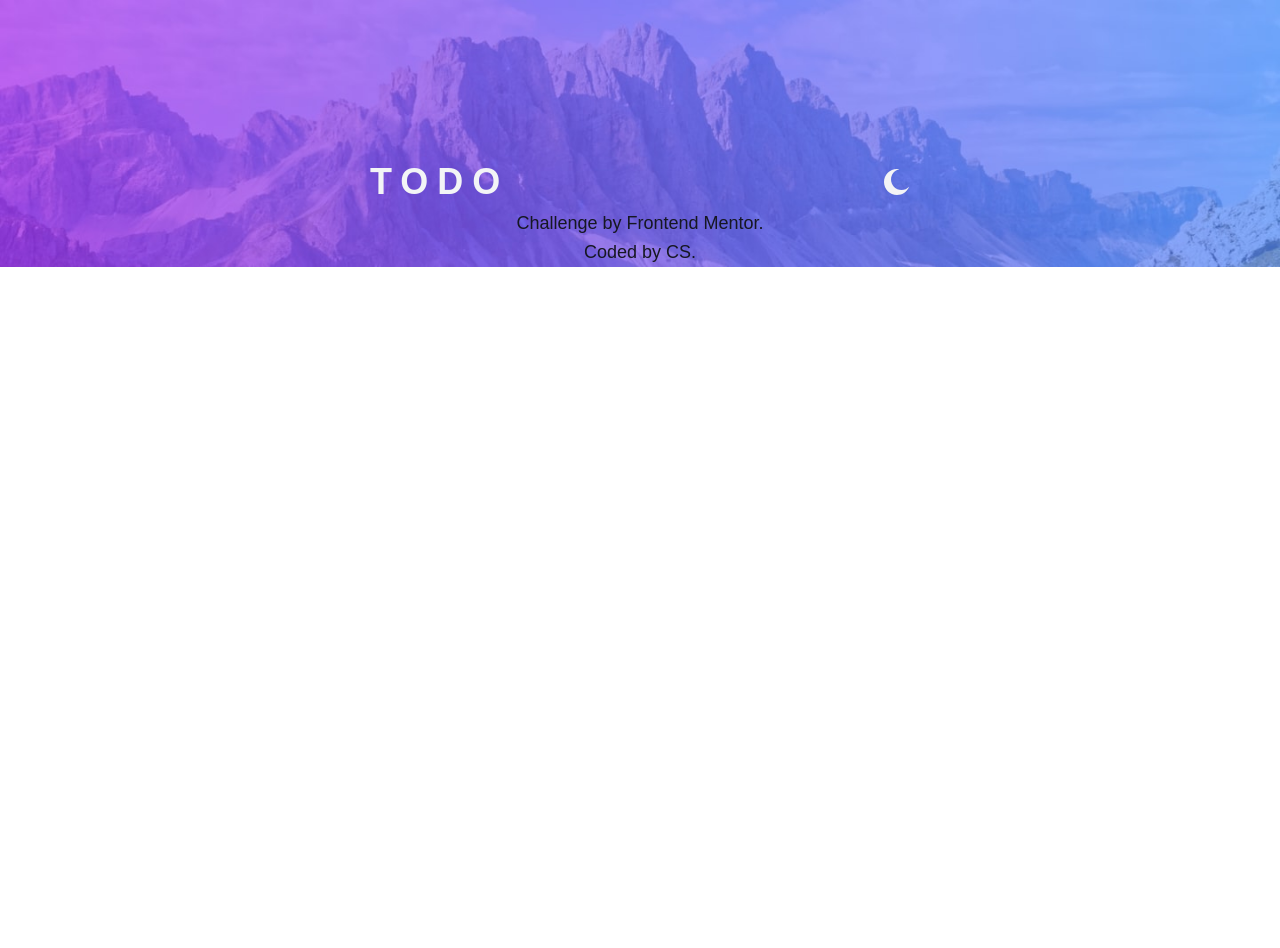
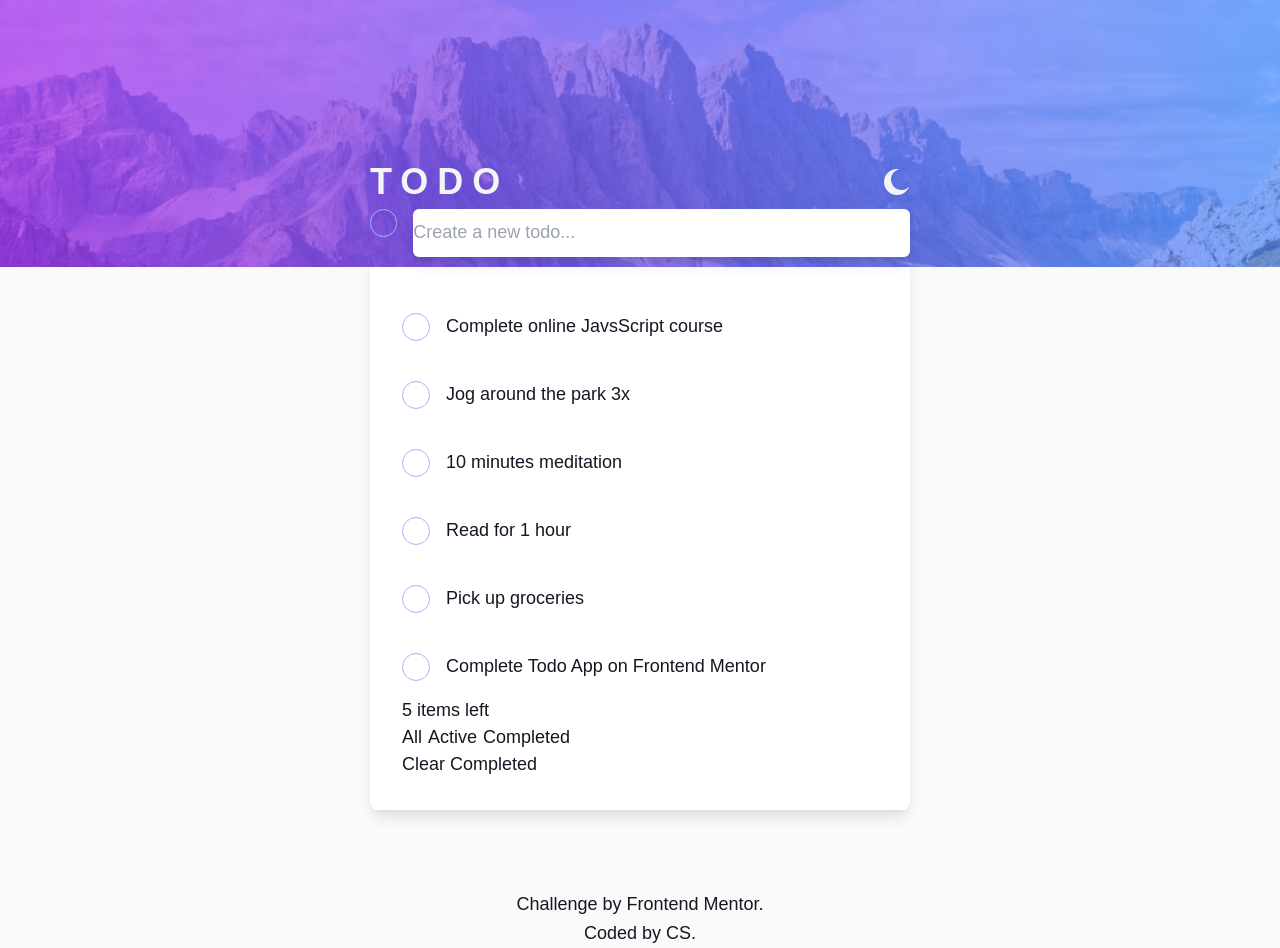
Before and after one commit to sccala/todo_redux, a React (Create React App) app: page / in a window 1280 px wide. Before the commit the page ends 800 px from the top, so only its background shows below. Built offline with nearby package versions, Linux system fonts and the light colour scheme.

Commit message:
check btn and submit added

```diff
--- a/src/App.js
+++ b/src/App.js
@@ -3,7 +3,7 @@ import { useEffect, useState } from 'react'
 import { DarkModeToggle } from './button/Toggle'
 import { Footer } from './components/Footer'
 import { Navbar } from './components/Navbar'
-import { TodoItem } from './components/TodoItem'
+import { TodoForm } from './components/TodoForm'
 import { TodoList } from './components/TodoList'
 import { ThemeProvider } from './hooks/providers/themeContext'
 
@@ -13,7 +13,7 @@ const data = [
   { id: 3, content: '10 minutes meditation', completed: false },
   { id: 4, content: 'Read for 1 hour', completed: false },
   { id: 5, content: 'Pick up groceries', completed: false },
-  { id: 6, content: 'Complete Todo App on Frontend Mentor', completed: false }
+  { id: 6, content: 'Complete Todo App on Frontend Mentor', completed: false },
 ]
 
 function App() {
@@ -41,17 +41,18 @@ function App() {
       <div className='h-full w-screen bg-primary  -mt-28'>
         <div className='dashboard mx-auto'>
           <div className='flex items-center  justify-between place-items-center'>
-            <h1 className=' text-gray-100 font-bold tracking-widest'>TODO</h1>
+            <h1 className='text-gray-100 font-bold tracking-widest'>TODO</h1>
             <DarkModeToggle />
           </div>
-          {/* <TodoList
+          <TodoForm todos={todos} setTodos={setTodos} />
+          <TodoList
             todos={todos}
             setTodos={setTodos}
             filteredTodos={filteredTodos}
             filterStatus={filterStatus}
             setFilterStatus={setFilterStatus}
-          /> */}
-          {/* <TodoItem /> */}
+          />
+
         </div>
         <Footer />
       </div>
--- /dev/null
+++ b/src/components/CheckIcon.js
@@ -0,0 +1,29 @@
+import { useState } from 'react'
+
+
+
+export const IncompletedIcon = ({ onClick }) => {
+  const [CheckCompletedIcon, setCheckCompletedIcon] = useState(false)
+  const onClickCompletedIcon = () => {
+    setCheckCompletedIcon(prevState => !prevState)
+  }
+  return (
+    <>
+      {CheckCompletedIcon ? (
+        <button
+          className='items-center py-2 px-2 mr-4  bg-check text-primary rounded-full w-7 h-7 sm:mt-0'
+          onClick={onClickCompletedIcon}
+        >
+          <svg xmlns='http://www.w3.org/2000/svg' width='11' height='11'>
+            <path fill='none' stroke='#FFF' strokeWidth='2' d='M1 4.304L3.696 7l6-6' />
+          </svg>
+        </button>
+      ) : (
+        <button
+          className='items-center py-2 px-2 mr-4 bg-transparent border border-indigo-300 hover:border-indigo-400 text-indigo-400 rounded-full sm:mt-0 w-7 h-7'
+          onClick={onClickCompletedIcon}
+        ></button>
+      )}
+    </>
+  )
+}
--- a/src/components/Footer.js
+++ b/src/components/Footer.js
@@ -1,6 +1,6 @@
 export const Footer = () => {
   return (
-    <footer className='text-center text-primary leading-relaxed self-end'>
+    <footer className='text-center text-primary leading-relaxed self-end mt-20'>
       <p>
         Challenge by <a href='https://www.frontendmentor.io?ref=challenge'>Frontend Mentor</a>.
       </p>
--- a/src/components/TodoFilter.js
+++ b/src/components/TodoFilter.js
@@ -4,7 +4,7 @@ export const TodoFilter = ({ filterStatus, setFilterStatus }) => {
   }
 
   return (
-    <div className='control-btn group'>
+    <div className='flex gap-1.5 text-primary'>
       <button
         className={filterStatus === 'all' ? 'btn active' : 'btn'}
         onClick={() => handleClick('all')}
--- a/src/components/TodoForm.js
+++ b/src/components/TodoForm.js
@@ -1,9 +1,12 @@
 import { useState } from 'react'
+import { IncompletedIcon } from './CheckIcon'
 
 const generateId = array => {
   const ids = array.map(item => item.id)
   return Math.max(...ids) + 1
 }
+
+const onClickComplete = () => {}
 
 export const TodoForm = ({ todos, setTodos }) => {
   const [todoInput, setTodoInput] = useState('')
@@ -24,17 +27,13 @@ export const TodoForm = ({ todos, setTodos }) => {
   }
 
   return (
-    <div className='form-control'>
-      <div className='checkbox-border-wrap'>
-        <span className='checkbox'></span>
-      </div>
-
-      <form onSubmit={handleSubmit}>
-        <label htmlFor='todoInput'>Add New Todo</label>
+    <div className='form-control flex justify-items-stretch bg-white dark:bg-secondary items-center w-full'>
+      <form className='flex' onSubmit={handleSubmit}>
+        <IncompletedIcon onClick={onClickComplete} />
         <input
           type='text'
           name='todo-input'
-          className='todo-input'
+          className='w-full h-12 shadow-lg rounded-md'
           id='todoInput'
           placeholder='Create a new todo...'
           value={todoInput}
--- a/src/components/TodoItem.js
+++ b/src/components/TodoItem.js
@@ -1,11 +1,10 @@
 // @ts-nocheck
 import { useState } from 'react'
-import { CheckIcon } from '../images/CheckIcon'
-
+import {  IncompletedIcon } from './CheckIcon'
 
 export const TodoItem = ({ todo, todos, setTodos }) => {
   const [mutableTodo, setMutableTodo] = useState(todo)
-  const classes = mutableTodo.completed ? 'completed' : ''
+  const classes = mutableTodo.completed === true ? 'completed' : ''
 
   const toggleCompleted = () => {
     setMutableTodo({ ...mutableTodo, completed: !mutableTodo.completed })
@@ -14,21 +13,20 @@ export const TodoItem = ({ todo, todos, setTodos }) => {
     )
     setTodos(updatedTodos)
   }
-  const checkIcon = mutableTodo.completed ? <CheckIcon onClick={toggleCompleted} /> : ''
+  const checkIcon =
+    mutableTodo.completed === true ? <IncompletedIcon onClick={toggleCompleted} /> : ''
 
   return (
     <>
-      <li className={classes}>
-        <label htmlFor={`todoCheckbox-${todo.id}`}>Completed Checkbox</label>
-        <input
-          type='checkbox'
-          name='completed-checkbox'
-          defaultChecked={mutableTodo.completed}
-          className='outline-none shadow border-none rounded my-8 py-2 px-3 text-primary bg-secondary w-full'
-        />
-        <div className='checkbox-border-wrap'>
-          <span className='checkbox'>{checkIcon}</span>
-          <p>{mutableTodo.content}</p>
+      <li className={`${classes} py-4`} >
+        <label className='hidden' htmlFor={`todoCheckbox-${todo.id}`}>
+          Completed Checkbox
+        </label>
+        <div className='flex '>
+          <div className='pt-2  flex'>
+            <IncompletedIcon className='mr-2' onClick={checkIcon} />
+            <p className=''>{mutableTodo.content}</p>
+          </div>
         </div>
       </li>
     </>
--- a/src/components/TodoList.js
+++ b/src/components/TodoList.js
@@ -20,11 +20,11 @@ export const TodoList = ({ todos, setTodos, filteredTodos, filterStatus, setFilt
 
   return (
     <>
-      <section className='todo-list-section'>
+      <section className='bg-white dark:bg-secondary text-primary p-8 shadow-lg rounded-lg'>
         {filteredTodos.length < 1 ? (
           <p className='info-text'>There's no {textPlacer}</p>
         ) : (
-          <ul className='todo-list'>
+          <ul className=''>
             {filteredTodos.map(todo => (
               <TodoItem todo={todo} key={todo.id} setTodos={setTodos} todos={todos} />
             ))}
@@ -46,12 +46,12 @@ export const TodoList = ({ todos, setTodos, filteredTodos, filterStatus, setFilt
         </div>
       </section>
 
-      {/* For Mobile */}
+      {/* For Mobile
       <section className='filter-control-for-mobile'>
         <div className='control-btn group'>
           <TodoFilter filterStatus={filterStatus} setFilterStatus={setFilterStatus} />
         </div>
-      </section>
+      </section> */}
     </>
   )
 }
--- a/src/images/CheckIcon.js
+++ /dev/null
@@ -1,12 +0,0 @@
-export const CheckIcon = ({ onClick }) => {
-  return (
-    <button
-      className='items-center py-2 px-2  bg-check text-primary rounded-full text-base sm:mt-0'
-      onClick={onClick}
-    >
-      <svg xmlns='http://www.w3.org/2000/svg' width='11' height='11'>
-        <path fill='none' stroke='#FFF' strokeWidth='2' d='M1 4.304L3.696 7l6-6' />
-      </svg>
-    </button>
-  )
-}
--- a/src/index.css
+++ b/src/index.css
@@ -44,3 +44,11 @@ body {
 h1{
   font-size: 36px;
 }
+
+.form-control form {
+  width: 100%;
+}
+.form-control form label,
+#submitNewTodo {
+  display: none;
+}
--- a/tailwind.config.js
+++ b/tailwind.config.js
@@ -12,6 +12,15 @@ module.exports = {
       wider: '.05em',
       widest: '.25em',
     },
+    borderWidth: {
+        DEFAULT: '1px',
+        '0': '0',
+        '2': '2px',
+       '3': '3px',
+        '4': '4px',
+       '6': '6px',
+       '8': '8px',
+      },
     screens: {
       mobile: '375px',
       // => @media (min-width: 375px) { ... }
```
